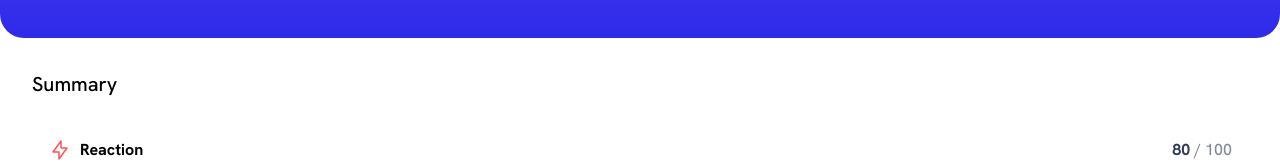
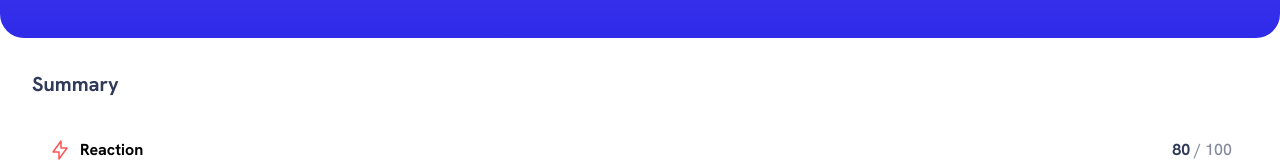
Before and after one commit to IanLuong/frontend-mentor-challenges, a React (Vite) app in the folder 2-results-summary-component/: page / in a window 1280 px wide. Shown: the part 318-480 px from the top of the page. Built offline with nearby package versions, Linux system fonts and the light colour scheme.

Commit message:
Add button hover bg

```diff
--- a/2-results-summary-component/src/components/ResultsSummary.jsx
+++ b/2-results-summary-component/src/components/ResultsSummary.jsx
@@ -18,12 +18,12 @@ const ResultsSummary = ({data}) => {
 
       <div className="m-8">
         <div className="summary text-xl flex flex-col gap-4 mb-8">
-          <h3 className="mb-2">Summary</h3>
+          <h3 className="mb-2 font-bold text-darkGrayBlue">Summary</h3>
           {data.map(entry => (
             <CategoryResult key={entry.id} entry={entry}/>)
           )}
         </div>
-      <button className="text-white text-lg bg-darkGrayBlue w-full p-4 rounded-full">Continue</button>
+      <button className="text-white text-lg bg-darkGrayBlue hover:bg-gradient-to-b hover:from-lightSlateBlue hover:to-lightRoyalBlue w-full p-4 mb-2 rounded-full">Continue</button>
       </div>
 
 
```
